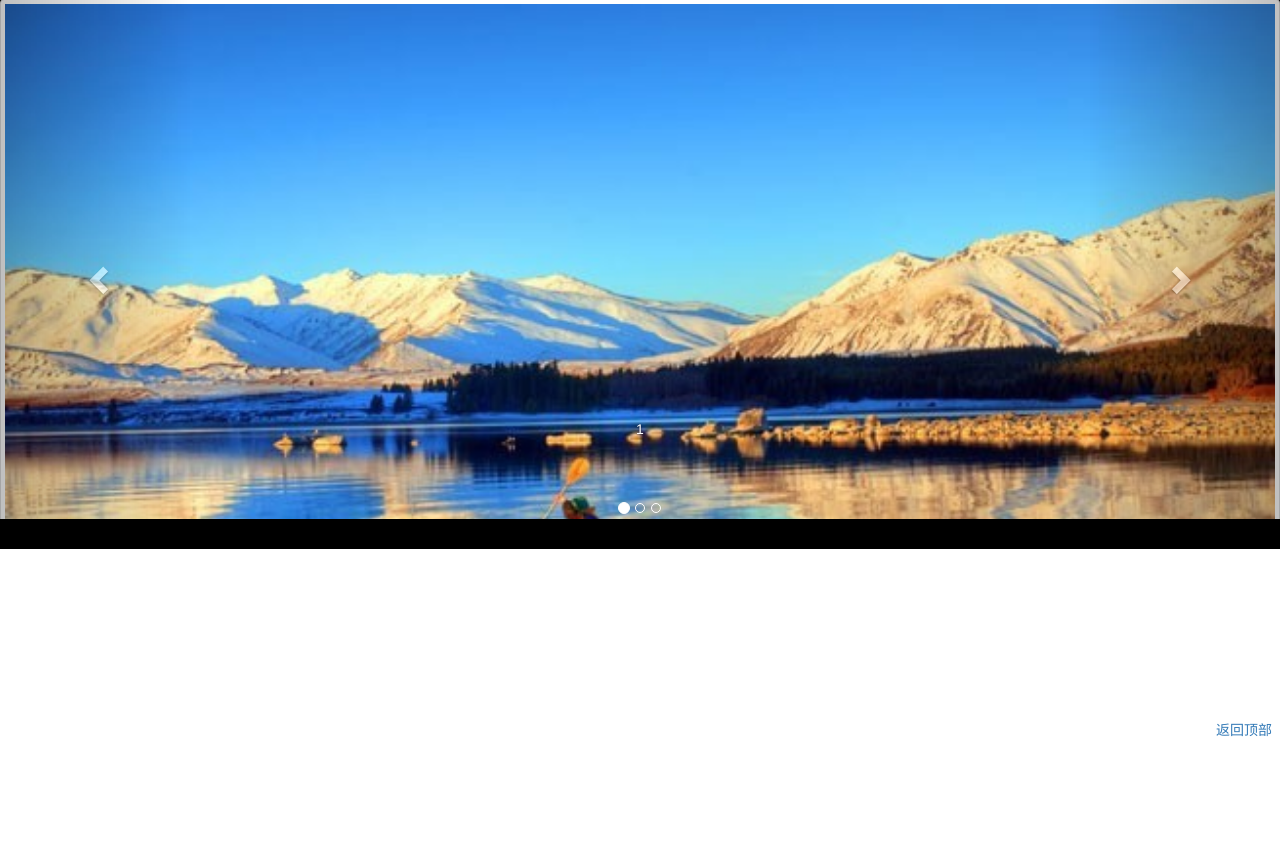
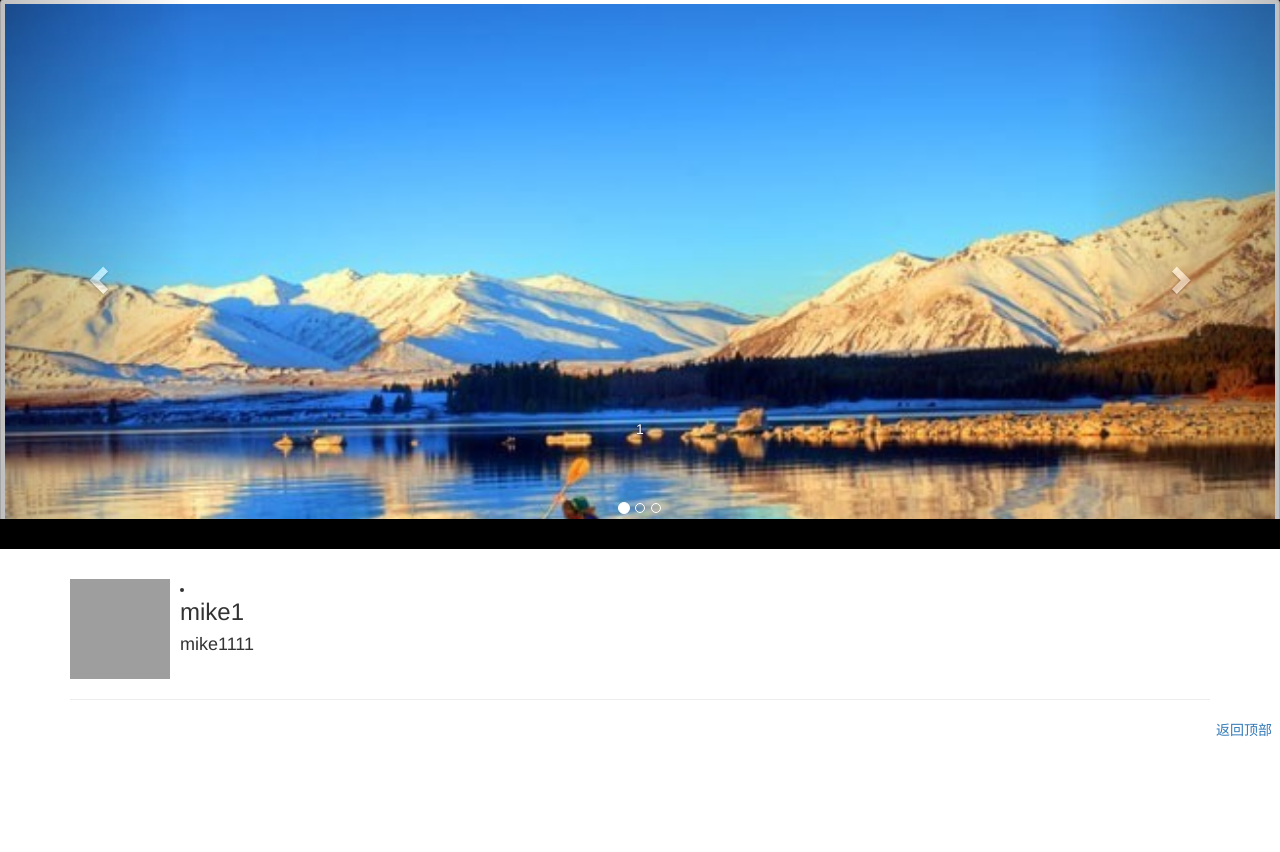
Before and after one commit to peanutink/simple_resume, a Django app: page /resume/1/ in a window 1280 px wide. Shown: the part 53-905 px from the top of the page. Run offline with Django 3.2, Linux system fonts and the light colour scheme; data comes from the database, SQL or seed files in the repository; some libraries are stand-ins or nearby versions; some web fonts are replaced; grey boxes are pictures that could not be loaded.

Commit message:
search
Signed-off-by: lf <529106993@qq.com>

```diff
--- a/templates/myResume.html
+++ b/templates/myResume.html
@@ -21,7 +21,19 @@
         </li>
         <hr>
     {% endfor %}
-
+    <li class="media">
+        <a class="pull-left" href="{{ people.get_absolute_url }}">
+            <img class="media-object pull-right img-circle:20% " height="100px" width="100px"
+                 src="{{ people.picture }}"
+                 alt="zhaopian">
+        </a>
+        <div class="media-body">
+            <h3 class="media-heading">{{ people.name }}</h3>
+            <h4>{{ people.message }}</h4>
+            <h4></h4>
+        </div>
+    </li>
+    <hr>
     {% for people in people_list2 %}
 
 
```
